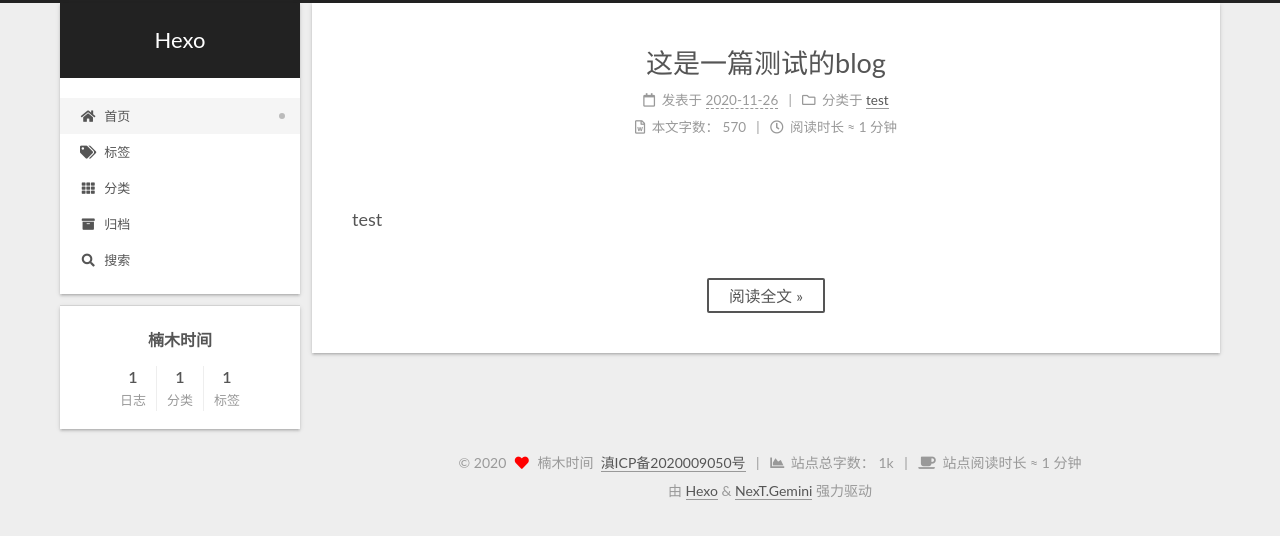
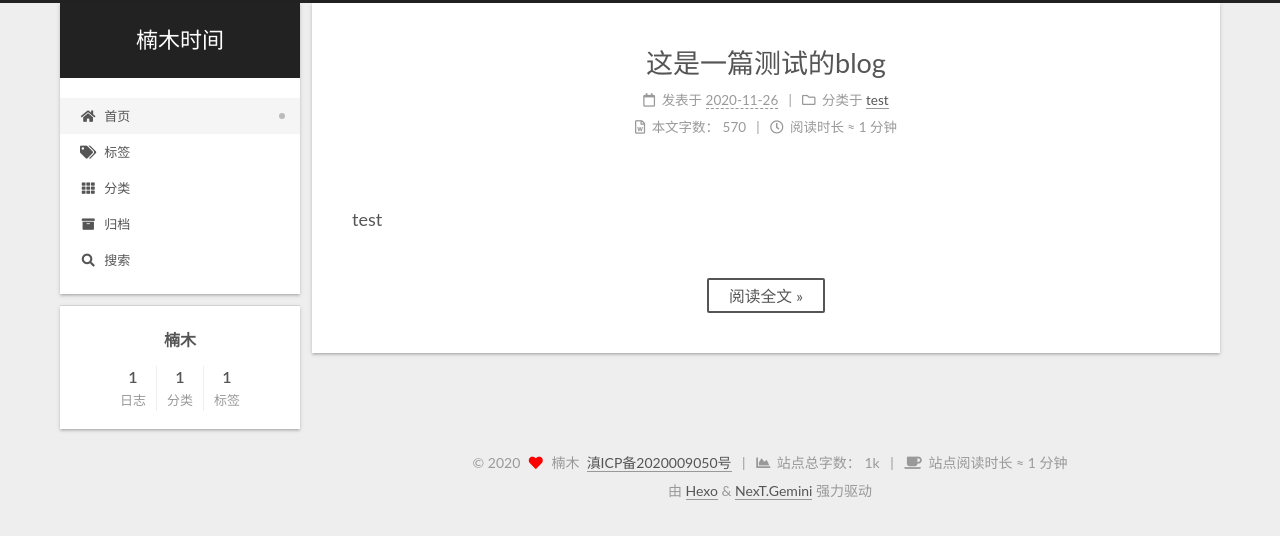
Before and after one commit to zhuyu126/zhuyu126.github.io, a plain HTML site: page index.html in a window 1280 px wide. Drawn offline with nearby package versions, Linux system fonts and the light colour scheme.

Commit message:
Site updated: 2020-11-26 21:47:52

```diff
--- a/css/main.css
+++ b/css/main.css
@@ -1213,7 +1213,7 @@ pre .javascript .function {
 }
 .links-of-author a::before,
 .links-of-author span.exturl::before {
-  background: #beffff;
+  background: #f6ff0e;
   border-radius: 50%;
   content: ' ';
   display: inline-block;
--- a/index.html
+++ b/index.html
@@ -22,11 +22,11 @@
   </script>
 
   <meta property="og:type" content="website">
-<meta property="og:title" content="Hexo">
+<meta property="og:title" content="楠木时间">
 <meta property="og:url" content="http://crystallee.top/index.html">
-<meta property="og:site_name" content="Hexo">
+<meta property="og:site_name" content="楠木时间">
 <meta property="og:locale" content="zh_CN">
-<meta property="article:author" content="楠木时间">
+<meta property="article:author" content="楠木">
 <meta name="twitter:card" content="summary">
 
 <link rel="canonical" href="http://crystallee.top/">
@@ -42,7 +42,7 @@
   };
 </script>
 
-  <title>Hexo</title>
+  <title>楠木时间</title>
 
 
 
@@ -93,7 +93,7 @@
 
     <a href="/" class="brand" rel="start">
       <span class="logo-line-before"><i></i></span>
-      <h1 class="site-title">Hexo</h1>
+      <h1 class="site-title">楠木时间</h1>
       <span class="logo-line-after"><i></i></span>
     </a>
   </div>
@@ -188,12 +188,12 @@
 
     <span hidden itemprop="author" itemscope itemtype="http://schema.org/Person">
       <meta itemprop="image" content="/images/avatar.gif">
-      <meta itemprop="name" content="楠木时间">
+      <meta itemprop="name" content="楠木">
       <meta itemprop="description" content="">
     </span>
 
     <span hidden itemprop="publisher" itemscope itemtype="http://schema.org/Organization">
-      <meta itemprop="name" content="Hexo">
+      <meta itemprop="name" content="楠木时间">
     </span>
       <header class="post-header">
         <h2 class="post-title" itemprop="name headline">
@@ -327,7 +327,7 @@
 
       <div class="site-overview-wrap sidebar-panel">
         <div class="site-author motion-element" itemprop="author" itemscope itemtype="http://schema.org/Person">
-  <p class="site-author-name" itemprop="name">楠木时间</p>
+  <p class="site-author-name" itemprop="name">楠木</p>
   <div class="site-description" itemprop="description"></div>
 </div>
 <div class="site-state-wrap motion-element">
@@ -379,7 +379,7 @@
   <span class="with-love">
     <i class="fa fa-heart"></i>
   </span>
-  <span class="author" itemprop="copyrightHolder">楠木时间</span>
+  <span class="author" itemprop="copyrightHolder">楠木</span>
   <span>&nbsp;<a target="_blank" rel="noopener" href="http://www.miitbeian.gov.cn/">滇ICP备2020009050号</a></span>
     <span class="post-meta-divider">|</span>
     <span class="post-meta-item-icon">
```
Also changed, not shown: 2020/11/26/这是一篇测试的blog/index.html (+8 -8 lines), archives/2020/11/index.html (+7 -7 lines), archives/2020/index.html (+7 -7 lines), archives/index.html (+7 -7 lines), categories/index.html (+6 -6 lines), categories/test/index.html (+7 -7 lines), tags/index.html (+6 -6 lines), tags/test/index.html (+7 -7 lines).
